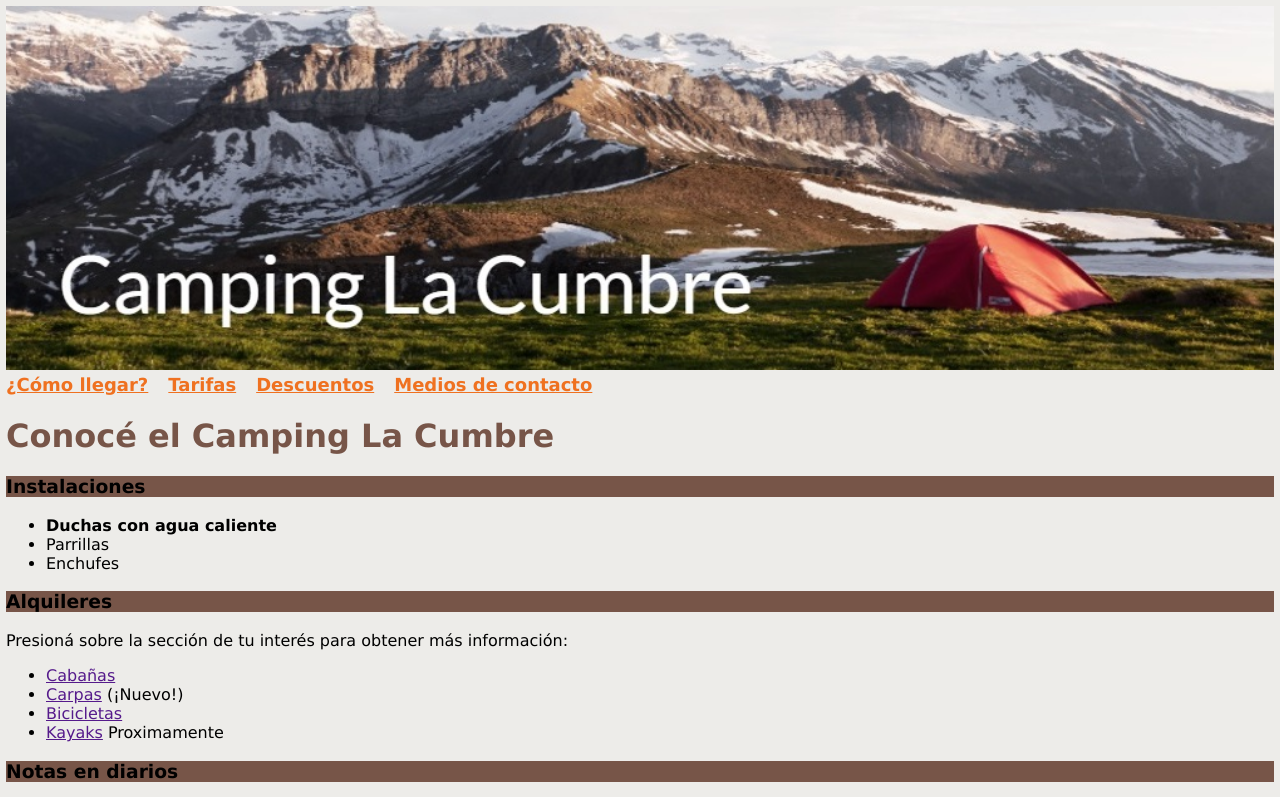
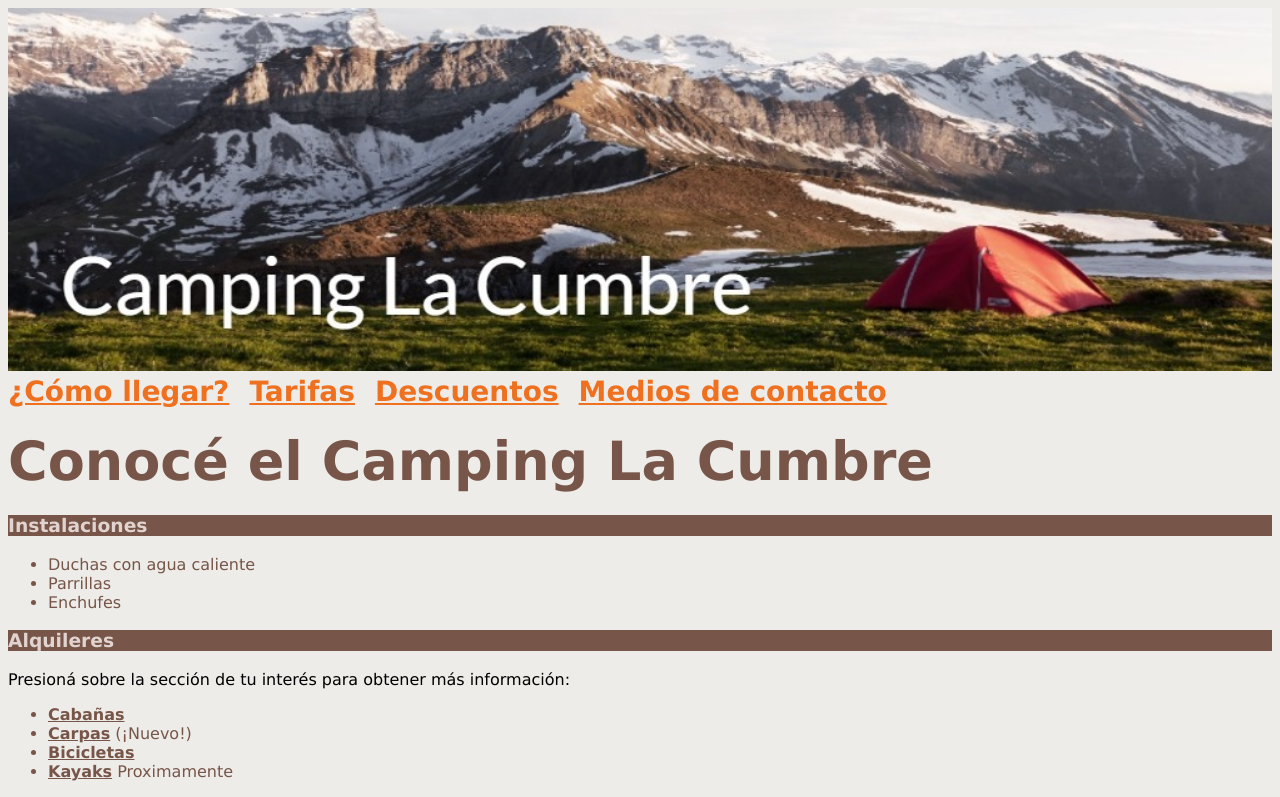
Before and after one commit to LeoCardenas123/Desafio-5, a plain HTML site: page index.html in a window 1280 px wide. Shown: the top 797 px of the page. Drawn offline with Linux system fonts and the light colour scheme.

Commit message:
comence hace 1 hora, estoy dandonle el color correspondiente a todos los textos

```diff
--- a/estilos.css
+++ b/estilos.css
@@ -5,7 +5,7 @@ body{
     width: 100%;
     height: auto;
     margin: 0;
-    padding: 6px;
+    padding: 8px;
 
     font-family: Verdana, arial, sans-serif;
 
@@ -26,7 +26,7 @@ header div ul li{
 }
 header div ul li a{
         color: rgb(239,113,32);
-        font-size: 18px;
+        font-size: 28px;
         font-weight: 800;
 }
 img{
@@ -35,11 +35,21 @@ img{
 
 h1{
     color: rgb(119,85,72);
+    font-size: 54px;
+    margin: 22px 0  22px 0;
 }
-/* ----------------- */
+
+/* ----------------------------- */
 main{
 
 }
 h3{
     background-color: rgb(119,85,72);
+    color: rgb(225,212,208);
 }
+section ul li, section ul li a{
+    color: rgb(119,85,72);
+}
+section ul li a{
+    font-weight: bold;
+}
--- a/index.html
+++ b/index.html
@@ -25,7 +25,7 @@
         <section>
             <h3>Instalaciones</h3>
             <ul>
-                <li><b>Duchas con agua caliente</b></li>
+                <li>Duchas con agua caliente</li>
                 <li>Parrillas</li>
                 <li>Enchufes</li>
             </ul>
```
